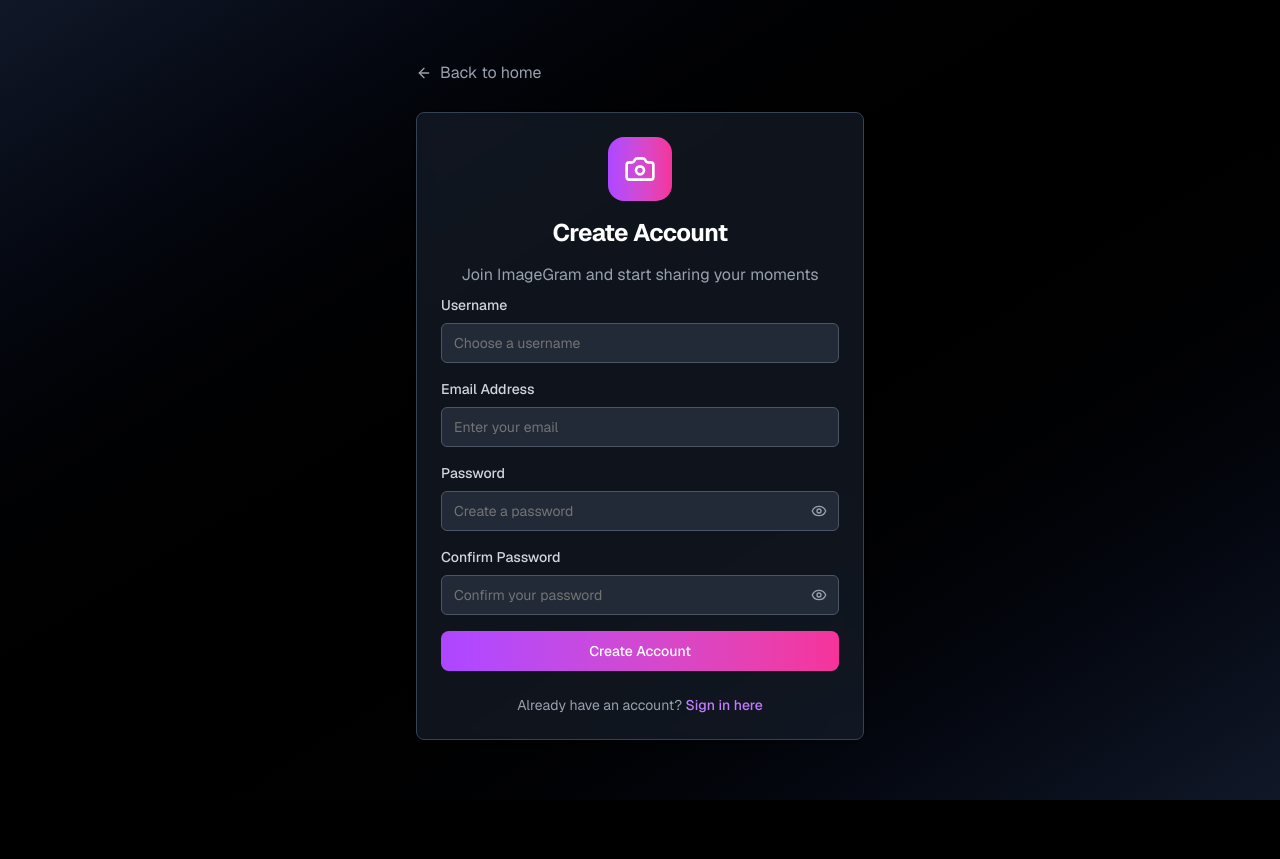
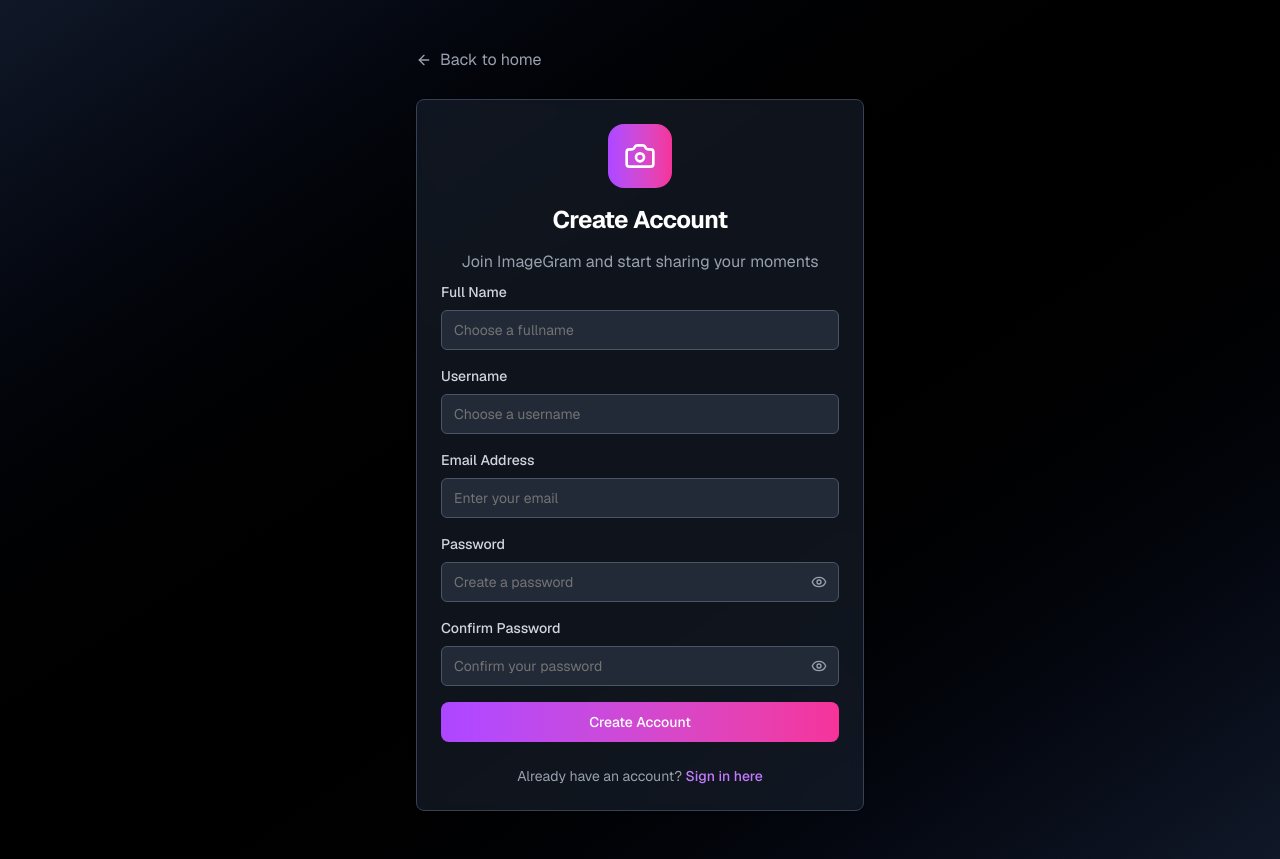
Before and after one commit to akashmaityhit/imagegram-frontendddd, a Next.js app: page /signup in a window 1280 px wide. Before the commit the page ends 800 px from the top, so only its background shows below. Built offline with nearby package versions, Linux system fonts and the light colour scheme; no server answers.

Commit message:
updated signin page

```diff
--- a/src/app/profile/page.js
+++ b/src/app/profile/page.js
@@ -1,6 +1,6 @@
 'use client';
 
-import { useState, useEffect } from 'react';
+
 import { Settings, Edit, Camera, User, Mail, Calendar } from 'lucide-react';
 import Layout from '@/components/layout/Layout';
 import PostCard from '@/components/features/PostCard';
@@ -23,8 +23,6 @@
     }
   };
 
-  const handleCommentAdd = (postId, comment) => {
-  };
 
   return (
     <Layout>
@@ -42,7 +40,7 @@
                     </AvatarFallback>
                   </Avatar>
                   <div>
-                    <h1 className="text-2xl font-bold">{user?.username}</h1>
+                    <h1 className="text-2xl font-bold">{user?.fullname}</h1>
                     <p className="text-muted-foreground">{user?.username}</p>
                     <p className="text-sm text-muted-foreground mt-1">{user?.bio}</p>
                   </div>
--- a/src/app/signup/page.js
+++ b/src/app/signup/page.js
@@ -14,6 +14,7 @@
   const { signup, loading } = useAuth();
   const router = useRouter();
   const [formData, setFormData] = useState({
+    fullname: '',
     username: '',
     email: '',
     password: '',
@@ -149,6 +150,30 @@
                   {errors.general}
                 </div>
               )}
+
+              <div className="space-y-2">
+                <label htmlFor="fullname" className="block text-sm font-medium text-gray-300">
+                  Full Name
+                </label>
+                <Input
+                  id="fullname"
+                  name="fullname"
+                  type="text"
+                  value={formData.fullname}
+                  onChange={handleChange}
+                  placeholder="Choose a fullname"
+                  className={`bg-gray-700/50 border-gray-600 text-white placeholder-gray-400 focus:border-purple-500 focus:ring-purple-500/20 ${
+                    errors.fullname ? 'border-red-500 focus:border-red-500 focus:ring-red-500/20' : ''
+                  }`}
+                  disabled={isSubmitting}
+                />
+                {errors.fullname && (
+                  <p className="text-red-400 text-sm flex items-center">
+                    <div className="w-1 h-1 bg-red-400 rounded-full mr-2"></div>
+                    {errors.fullname}
+                  </p>
+                )}
+              </div>
 
               <div className="space-y-2">
                 <label htmlFor="username" className="block text-sm font-medium text-gray-300">
--- a/src/app/users/[id]/page.js
+++ b/src/app/users/[id]/page.js
@@ -56,7 +56,7 @@
   );
 }
 
-function ProfileSection({ user, isOwner }) {
+function ProfileSection({ user, isOwner, totalPosts }) {
   return (
     <Card className="mb-8">
       <CardContent className="p-6">
@@ -69,12 +69,12 @@
               </AvatarFallback>
             </Avatar>
             <div>
-              <h1 className="text-2xl font-bold">{user?.username || "User"}</h1>
+              <h1 className="text-2xl font-bold">{user?.fullname || "User"}</h1>
               <p className="text-muted-foreground">
                 {user?.fullName || user?.username}
               </p>
               {user?.bio && (
-                <p className="text-sm text-muted-foreground mt-1">{user.bio}</p>
+                <p className="text-sm text-muted-foreground mt-1">{user?.bio}</p>
               )}
             </div>
           </div>
@@ -87,7 +87,7 @@
 
         <div className="grid grid-cols-3 gap-4 mb-6">
           <div className="text-center">
-            <div className="text-2xl font-bold">{user?.posts ?? 0}</div>
+            <div className="text-2xl font-bold">{totalPosts}</div>
             <div className="text-sm text-muted-foreground">Posts</div>
           </div>
           <div className="text-center">
@@ -211,7 +211,7 @@
           ) : userLoading ? (
             <UserLoadingSkeleton />
           ) : (
-            <ProfileSection user={user} isOwner={user?._id && currentUser?._id ? user._id === currentUser._id : false} />
+            <ProfileSection totalPosts={posts?.length} user={user} isOwner={user?._id && currentUser?._id ? user._id === currentUser._id : false} />
           )}
 
           <div className="mb-6">
--- a/src/components/features/PostCard.js
+++ b/src/components/features/PostCard.js
@@ -109,7 +109,7 @@
               </AvatarFallback>
             </Avatar>
             <div>
-              <h3 className="font-semibold text-sm">{post.user?.username || 'Anonymous'}</h3>
+              <h3 className="font-semibold text-sm">{post.user?.fullname || 'Anonymous'}</h3>
               <p className="text-xs text-muted-foreground">
                 {new Date(post.createdAt).toLocaleDateString()}
               </p>
@@ -193,7 +193,7 @@
                 <span>{caption}</span>
               </p>
               {description && (
-                <p className="text-sm text-muted-foreground">{description}</p>
+                <p className="text-sm text-muted-foreground">{"description"}</p>
               )}
             </div>
           )}
```
